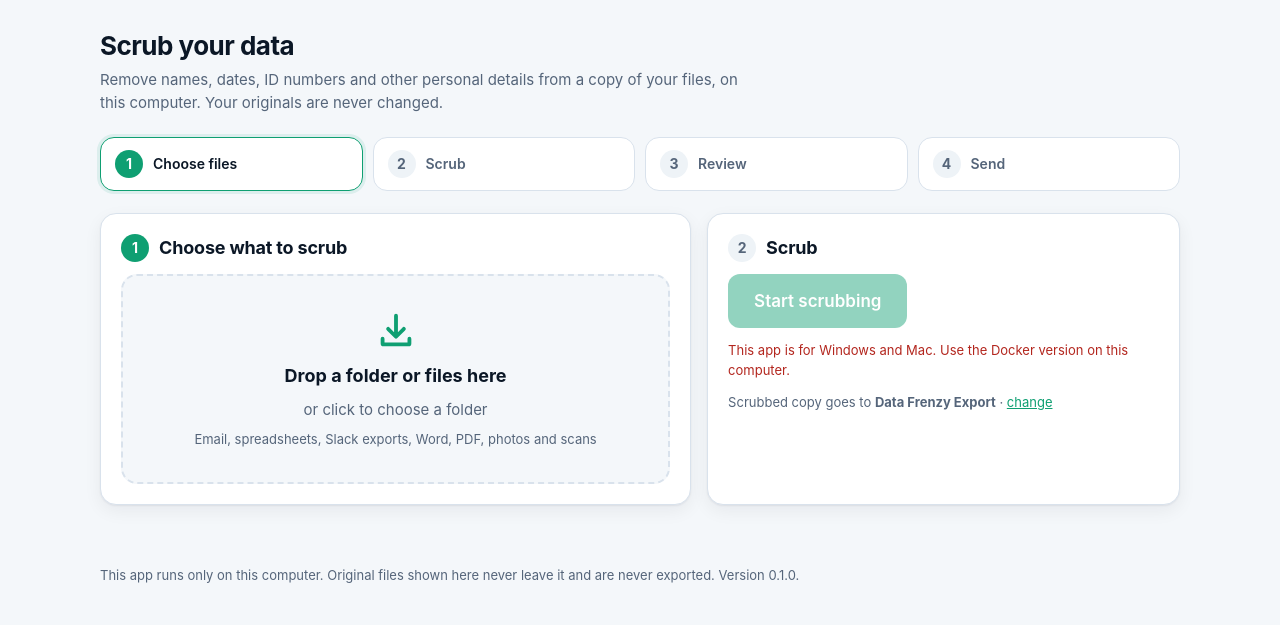
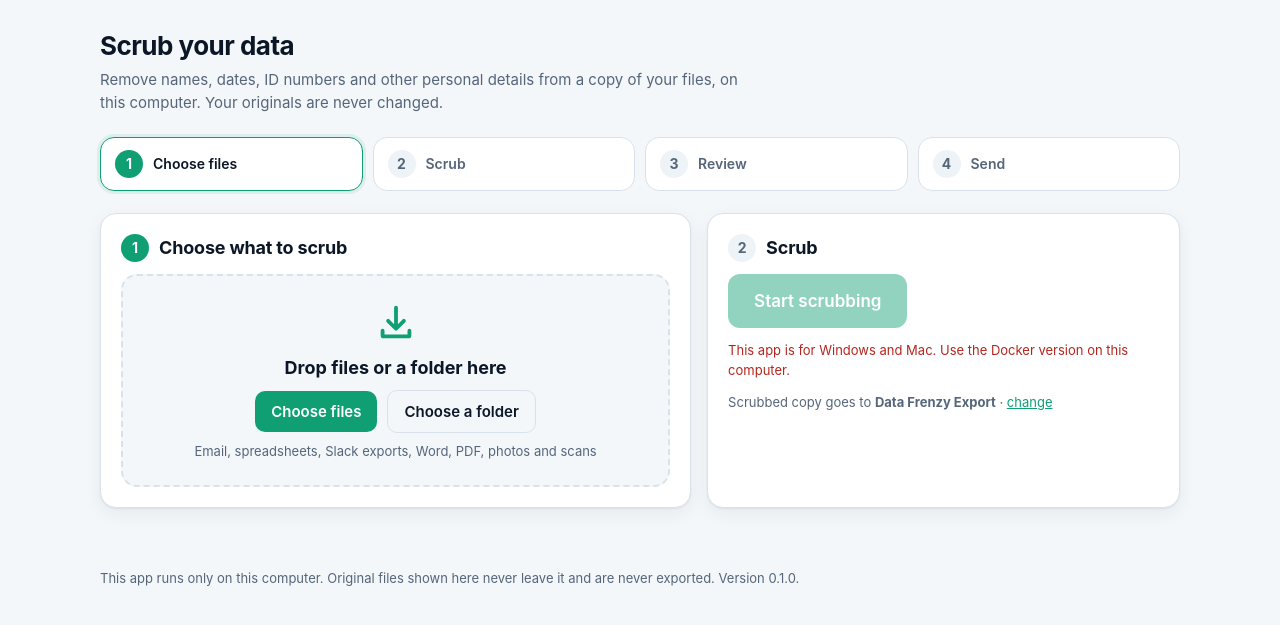
Before and after one commit to dealscoutlabs/datafrenzy-scrubber, a FastAPI app: page / in a window 1280 px wide. Shown: the part 55-680 px from the top of the page. Run offline with FastAPI, Linux system fonts and the light colour scheme; data that the repository does not hold is empty; parts of the project's set-up code (start-up, migrations or seed data) failed here and were passed over; some libraries are stand-ins or nearby versions.

Commit message:
Desktop app: fix drag and drop (allow pywebview eval), accept the Mac window's null origin, add Choose files
Co-Authored-By: Claude Opus 5.5 <noreply@anthropic.com>

```diff
--- a/src/scrubber/desktop/app.py
+++ b/src/scrubber/desktop/app.py
@@ -202,6 +202,7 @@ def bind_drop(window) -> None:
     def on_drop(event):
         files = (event.get("dataTransfer") or {}).get("files") or []
         paths = [f.get("pywebviewFullPath") for f in files if f.get("pywebviewFullPath")]
+        print(f"drop: {len(files)} item(s), {len(paths)} path(s)", file=sys.stderr, flush=True)
         if not paths:
             return
         settings = Settings.load()
@@ -221,8 +222,8 @@ class Api:
         self.window = None
 
     def _pick(self) -> str | None:
-        import webview
-        result = self.window.create_file_dialog(webview.FOLDER_DIALOG)
+        from webview import FileDialog
+        result = self.window.create_file_dialog(FileDialog.FOLDER)
         return result[0] if result else None
 
     def choose_input(self):
@@ -232,6 +233,16 @@ class Api:
             s.input = path
             s.save()
         return path
+
+    def choose_files(self):
+        from webview import FileDialog
+        picked = self.window.create_file_dialog(FileDialog.OPEN, allow_multiple=True)
+        if not picked:
+            return None
+        s = Settings.load()
+        s.input = str(dropped_input(list(picked)))
+        s.save()
+        return s.input
 
     def choose_output(self):
         path = self._pick()
--- a/src/scrubber/ui/app.py
+++ b/src/scrubber/ui/app.py
@@ -12,6 +12,7 @@ import hashlib
 import io
 import json
 import secrets
+import sys
 import time
 from pathlib import Path
 from urllib.parse import quote, urlparse
@@ -107,15 +108,21 @@ def create_app(paths: Paths | None, config_path: str, desktop=None) -> FastAPI:
             return PlainTextResponse("This page only works at http://localhost", status_code=403)
         if request.method == "POST":
             origin = request.headers.get("origin") or request.headers.get("referer")
+            # the Mac app window (WKWebView) sends "Origin: null"; the form's CSRF token still has to match
+            if desktop and origin == "null":
+                origin = None
             if origin and (urlparse(origin).hostname or "") not in ALLOWED_HOSTS:
+                print(f"refused POST {request.url.path} origin={origin!r}", file=sys.stderr, flush=True)
                 return PlainTextResponse("Cross-site request refused", status_code=403)
         resp = await call_next(request)
         resp.headers["Cache-Control"] = "no-store"
         resp.headers["X-Frame-Options"] = "DENY"
         resp.headers["X-Content-Type-Options"] = "nosniff"
         resp.headers["Referrer-Policy"] = "no-referrer"
+        # the desktop window (pywebview) runs its own scripts through eval(), e.g. to receive dropped files
+        script = "; script-src 'self' 'unsafe-eval'" if desktop else ""
         resp.headers["Content-Security-Policy"] = ("default-src 'self'; img-src 'self' data:; style-src 'self' "
-                                                   "'unsafe-inline'; form-action 'self'; frame-ancestors 'none'")
+                                                   "'unsafe-inline'; form-action 'self'; frame-ancestors 'none'" + script)
         return resp
 
     # ------------------------------------------------------------------ pages
--- a/src/scrubber/ui/templates/index.html
+++ b/src/scrubber/ui/templates/index.html
@@ -7,7 +7,7 @@
   .steps li.done { color:var(--fg); }
   @media (max-width:700px) { .steps { grid-template-columns:1fr 1fr; } }
   .drop { display:flex; flex-direction:column; align-items:center; justify-content:center; text-align:center; gap:8px;
-          min-height:210px; border:2px dashed var(--line); border-radius:16px; background:var(--bg); cursor:pointer;
+          min-height:210px; border:2px dashed var(--line); border-radius:16px; background:var(--bg);
           padding:24px; color:var(--muted); width:100%; font:inherit; }
   .drop:hover, .drop.over { border-color:var(--accent); background:var(--accent-soft); color:var(--fg); }
   .drop strong { color:var(--fg); font-size:18px; }
@@ -51,16 +51,18 @@
         <div class="chosen">
           <svg width="34" height="34" viewBox="0 0 24 24" aria-hidden="true"><path fill="var(--accent)" d="M3 6.5A2.5 2.5 0 0 1 5.5 4h4l2 2h7A2.5 2.5 0 0 1 21 8.5v9a2.5 2.5 0 0 1-2.5 2.5h-13A2.5 2.5 0 0 1 3 17.5z"/></svg>
           <div class="what"><b>{{ app.input.replace('\\', '/').rstrip('/').split('/')|last }}</b><span title="{{ app.input }}">{{ app.input }}</span></div>
-          <button type="button" class="secondary" data-app="choose_input">Change</button>
+          <button type="button" class="secondary" data-app="choose_files">Other files</button>
+          <button type="button" class="secondary" data-app="choose_input">Other folder</button>
         </div>
         <p class="note">Or drop a different folder or files anywhere on this window.</p>
       {% else %}
-        <button type="button" id="dropzone" class="drop" data-app="choose_input" aria-label="Choose a folder to scrub, or drop a folder or files here">
+        <div id="dropzone" class="drop">
           <svg width="46" height="46" viewBox="0 0 24 24" aria-hidden="true"><path fill="currentColor" d="M12 3a1 1 0 0 1 1 1v8.6l2.3-2.3a1 1 0 1 1 1.4 1.4l-4 4a1 1 0 0 1-1.4 0l-4-4a1 1 0 1 1 1.4-1.4l2.3 2.3V4a1 1 0 0 1 1-1zM5 15a1 1 0 0 1 1 1v2h12v-2a1 1 0 1 1 2 0v2.5A1.5 1.5 0 0 1 18.5 20h-13A1.5 1.5 0 0 1 4 18.5V16a1 1 0 0 1 1-1z"/></svg>
-          <strong>Drop a folder or files here</strong>
-          <span>or click to choose a folder</span>
+          <strong>Drop files or a folder here</strong>
+          <div class="next" style="justify-content:center"><button type="button" data-app="choose_files">Choose files</button>
+            <button type="button" class="secondary" data-app="choose_input">Choose a folder</button></div>
           <span class="small">Email, spreadsheets, Slack exports, Word, PDF, photos and scans</span>
-        </button>
+        </div>
       {% endif %}
     </section>
 
```
